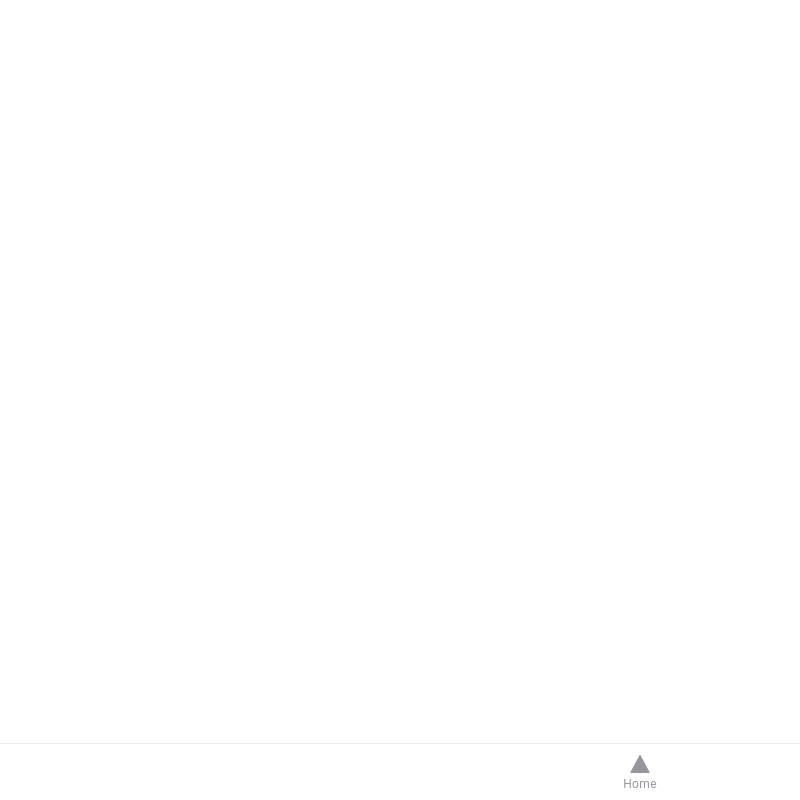
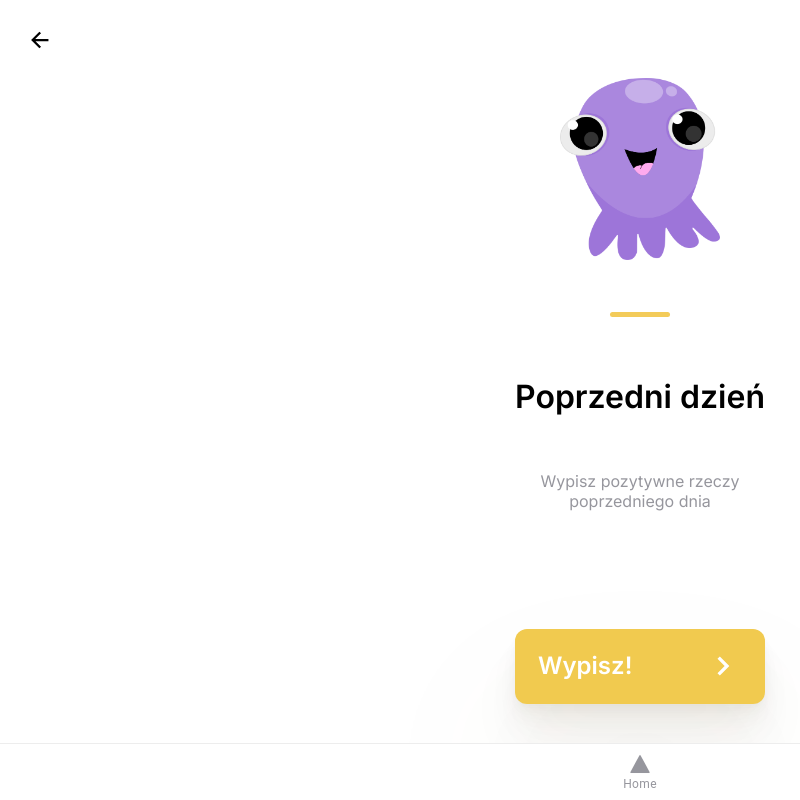
Before and after one commit to j-zarzycki/Engineering-thesis, a React (Create React App) app in the folder kamre/: page /previousday in a window 1280 px wide. Shown: the whole page, without its empty margins (0-800 px from the left). Built offline with nearby package versions, Linux system fonts and the light colour scheme.

Commit message:
IN-246: Previous day page

```diff
--- a/kamre/src/App.tsx
+++ b/kamre/src/App.tsx
@@ -13,6 +13,7 @@ import {
 import { IonReactRouter } from "@ionic/react-router";
 import { triangle } from "ionicons/icons";
 import Note from "@Pages/Note";
+import PreviousDay from "@Pages/PreviousDay";
 import Breathing from "./pages/Breathing";
 import Gratitude from "./pages/Gratitude";
 import Walking from "./pages/Walking";
@@ -79,6 +80,9 @@ const App: React.FC = () => (
           <Route exact path="/anger">
             <Anger />
           </Route>
+          <Route exact path="/previousday">
+            <PreviousDay />
+          </Route>
           <Route exact path="/note">
             <Note />
           </Route>
--- a/kamre/src/pages/Home/Home.component.tsx
+++ b/kamre/src/pages/Home/Home.component.tsx
@@ -174,6 +174,18 @@ const Home: React.FC = () => (
                 </IonCard>
               </IonCol>
             </IonRow>
+            <IonRow>
+              <IonCol className="box-left">
+                <IonCard href="/previousday" class="card-styles">
+                  <IonCardHeader>
+                    <IonCardTitle class="card-title">Previous Day</IonCardTitle>
+                  </IonCardHeader>
+                  <IonCardContent class="card-description">
+                    You'll lose all tasks, conversations and documents.
+                  </IonCardContent>
+                </IonCard>
+              </IonCol>
+            </IonRow>
           </IonGrid>
         </div>
       </div>
--- /dev/null
+++ b/kamre/src/pages/PreviousDay/PreviousDay.component.tsx
@@ -0,0 +1,94 @@
+import { IonContent, IonPage, IonImg } from "@ionic/react";
+import React from "react";
+import { Swiper, SwiperSlide } from "swiper/react";
+
+// Import Swiper styles
+import "swiper/css";
+
+import MainImg from "@Assets/main.png";
+import BackButton from "@Components/BackButton";
+import HorizontalProgressBar from "@Components/HorizontalProgressBar";
+
+import ProceedButton from "@Components/ProceedButton";
+
+import "./PreviousDay.style.scss";
+
+interface IProps {
+  onProceedButtonClick(): void;
+  slideElements: number;
+}
+
+const PreviousDay: React.FC<IProps> = (props: IProps) => {
+  const { slideElements, onProceedButtonClick } = props;
+
+  const renderHeader = () => {
+    return (
+      <div className="previous-day__header">
+        <BackButton defaultHref="/home" />
+      </div>
+    );
+  };
+
+  const renderSwiper = () => {
+    return (
+      <div className="previous-day__swiper">
+        <Swiper
+          allowTouchMove={false}
+          effect="fade"
+          slidesPerView={1}
+          height={190}
+        >
+          <SwiperSlide>
+            <div className="swiper-slide__wrapper">
+              <h4 className="swiper-slide__header">Poprzedni dzień</h4>
+              <p className="swiper-slide__paragraph">
+                Wypisz pozytywne rzeczy poprzedniego dnia
+              </p>
+            </div>
+          </SwiperSlide>
+        </Swiper>
+      </div>
+    );
+  };
+
+  const renderProgressBar = () => {
+    return (
+      <div>
+        <HorizontalProgressBar currentElement={1} elements={slideElements} />
+      </div>
+    );
+  };
+
+  const renderProceedButton = () => {
+    return <ProceedButton title="Wypisz!" onClick={onProceedButtonClick} />;
+  };
+
+  const renderImage = () => {
+    return <IonImg className="previous-day__image" alt="pet" src={MainImg} />;
+  };
+
+  const renderContext = () => {
+    return (
+      <div className="previous-day__context">
+        {renderImage()}
+        {renderProgressBar()}
+        {renderSwiper()}
+        {renderProceedButton()}
+      </div>
+    );
+  };
+
+  return (
+    <IonPage>
+      <IonContent
+        fullscreen
+        class="ion-padding-horizontal ion-padding-vertical"
+      >
+        {renderHeader()}
+        <div className="previous-day__wrapper">{renderContext()}</div>
+      </IonContent>
+    </IonPage>
+  );
+};
+
+export default PreviousDay;
--- /dev/null
+++ b/kamre/src/pages/PreviousDay/PreviousDay.container.tsx
@@ -0,0 +1,33 @@
+import React from "react";
+import { useHistory } from "react-router-dom";
+
+import { createNote } from "@Store/slices/noteSlice";
+import { useAppDispatch } from "@Hooks/useAppDispatch";
+import PreviousDay from "./PreviousDay.component";
+
+const PreviousDayContainer: React.FC = () => {
+  const slideElements = 1;
+  const history = useHistory();
+  const dispatch = useAppDispatch();
+  const onProceedButtonClick = () => {
+    dispatch(
+      createNote({
+        contentName: "Poprzedni dzień",
+        title: "Poprzedni dzień",
+        description: "Wypisz pozytywne rzeczy poprzedniego dnia",
+        hiddenDescription: "",
+      }),
+    );
+
+    history.push("/note");
+  };
+
+  return (
+    <PreviousDay
+      slideElements={slideElements}
+      onProceedButtonClick={onProceedButtonClick}
+    />
+  );
+};
+
+export default PreviousDayContainer;
--- /dev/null
+++ b/kamre/src/pages/PreviousDay/PreviousDay.style.scss
@@ -0,0 +1,119 @@
+@import "@Theme/variables";
+@import "@Theme/media";
+
+.previous-day {
+  &__wrapper {
+    height: 90%;
+  }
+
+  &__context {
+    display: flex;
+    flex-direction: column;
+    align-items: center;
+    justify-content: center;
+    font-family: $font-main;
+    height: 100%;
+
+    ion-img {
+      width: 160px;
+      height: 210px;
+      margin-bottom: 38px;
+    }
+
+    .proceed-button {
+      max-width: 250px;
+      margin-top: auto;
+    }
+  }
+
+  &__swiper {
+    width: 100%;
+    height: auto;
+  }
+}
+
+.swiper {
+  &-slide {
+    &-active {
+      display: flex;
+      justify-content: center;
+      align-items: center;
+    }
+
+    &__wrapper {
+      display: flex;
+      flex-direction: column;
+      justify-content: center;
+      align-items: center;
+      gap: 45px;
+      margin-top: 45px;
+    }
+
+    &__header {
+      text-align: center;
+      font-size: $font-size-xxl;
+      font-weight: $font-weight-xl;
+    }
+
+    &__paragraph {
+      text-align: center;
+      font-size: $font-size-m;
+      font-weight: $font-weight-m;
+      color: $secondary-gray-90;
+      max-width: 300px;
+      margin: 0;
+    }
+  }
+}
+
+@include mobile-s {
+  .swiper {
+    &-slide {
+      &__wrapper {
+        margin: 0;
+        gap: 0;
+      }
+
+      &__header {
+        margin-top: 25px;
+      }
+
+      &__paragraph {
+        margin-top: 40px;
+      }
+    }
+  }
+
+  .previous-day {
+    &__wrapper {
+      height: 95%;
+    }
+
+    &__context {
+      ion-img {
+        margin-bottom: 24px;
+        height: 150px;
+        width: 150px;
+      }
+    }
+  }
+}
+
+@include mobile-s-long {
+  .previous-day {
+    &__context {
+      ion-img {
+        height: 150px;
+        width: 130px;
+      }
+    }
+  }
+
+  .swiper {
+    &-slide {
+      &__wrapper {
+        margin-top: 30px;
+      }
+    }
+  }
+}
--- /dev/null
+++ b/kamre/src/pages/PreviousDay/index.ts
@@ -0,0 +1 @@
+export { default } from "./PreviousDay.container";
--- a/kamre/src/theme/_media.scss
+++ b/kamre/src/theme/_media.scss
@@ -1,5 +1,11 @@
+@mixin mobile-s-long {
+  @media (max-width: 360px) and (max-height: 740px) {
+    @content;
+  }
+}
+
 @mixin mobile-s {
-  @media (max-width: 320px) {
+  @media (max-width: 376px) and (max-height: 668px) {
     @content;
   }
 }
```
